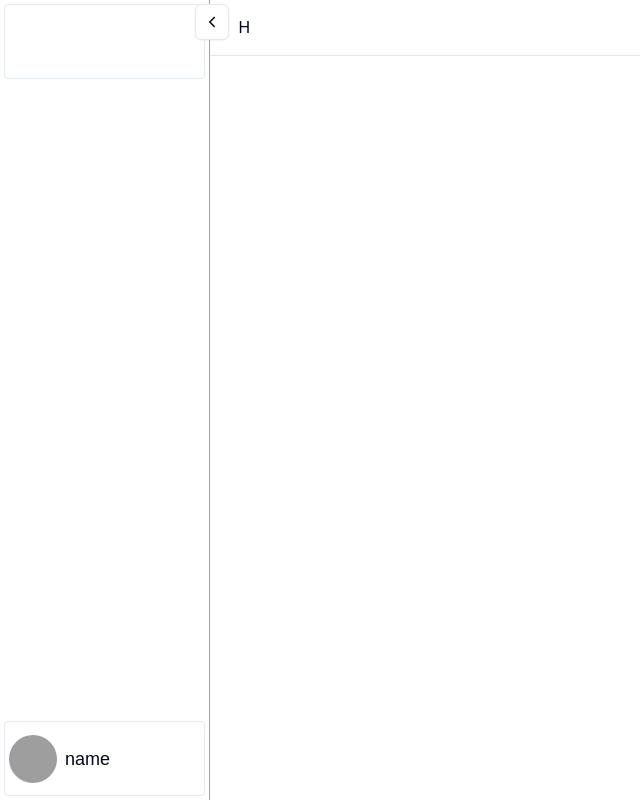
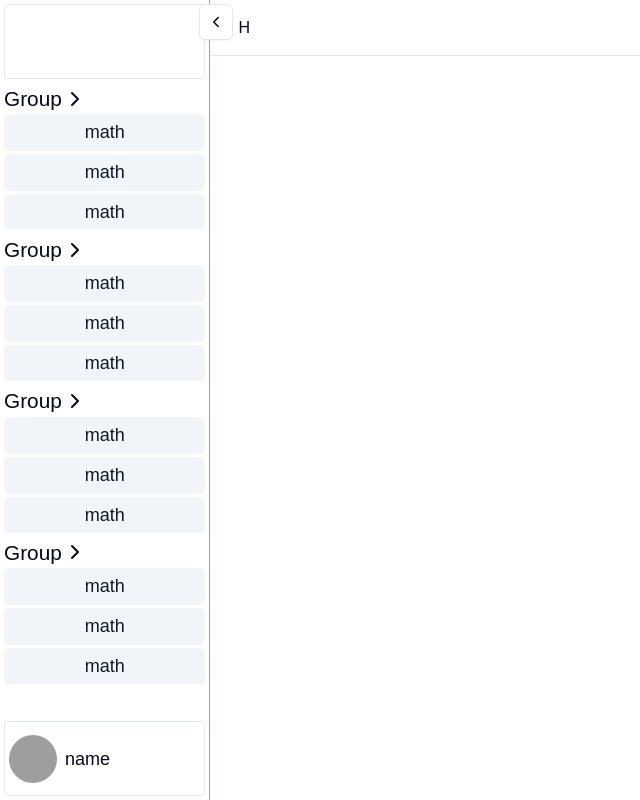
Before and after one commit to gaveone/sky, a Next.js app: page /Home/Student in a window 1280 px wide. Shown: the whole page, without its empty margins (0-640 px from the left). Built offline with nearby package versions, Linux system fonts and the light colour scheme; grey boxes are pictures that could not be loaded.

Commit message:
grouping

```diff
--- a/app/animation.css
+++ b/app/animation.css
@@ -23,7 +23,7 @@ body {
 
 
 .Defaultcyber {
-  left: 93%;
+  left: 95%;
   transition-property: left;
   transition-duration: 200ms;
   transition-timing-function: ease-in-out;
--- a/components/ View/sideBar.tsx
+++ b/components/ View/sideBar.tsx
@@ -11,6 +11,7 @@ import {
      DropdownMenuTrigger,
 } from "@/components/ui/dropdown-menu"
 import { Avatar, AvatarFallback, AvatarImage } from "@/components/ui/avatar"
+import { ChevronRight } from 'lucide-react';
 
 
 export default function SideBar() {
@@ -49,7 +50,12 @@ export default function SideBar() {
                <header className=' border rounded-sm' >
 
                </header>
-               <main>
+               <main className=' flex flex-col gap-1 items-center'>
+                    {/* Main content */}
+                    <SideBarGroup/>
+                    <SideBarGroup/>
+                    <SideBarGroup/>
+                    <SideBarGroup/>
 
                </main>
 
@@ -99,3 +105,30 @@ export default function SideBar() {
           </div>
      )
 }
+
+
+
+function SideBarGroup() {
+     const[open , setOpen] = useState(true);
+
+     return(
+          <div className=' w-full'>
+               <div onClick={()=>setOpen(pre =>!pre)} className=' flex flex-row gap-[0.1rem] items-center'>
+               <h1 className=' text-[1.3rem]' >Group</h1>
+               <ChevronRight className={`transition-all duration-300  ease-in-out ${open ? "rotate-0" : "rotate-90"} `}/>
+               </div>
+               <div
+                className={`transition-all duration-300  ease-in-out overflow-hidden   flex flex-col gap-1 ${open? " scale-y-100" : "scale-y-0 h-0"} origin-top `}
+
+               >
+
+                   <Button variant={"secondary"} className=' text-lg'> math</Button>
+                   <Button variant={"secondary"} className=' text-lg'> math</Button>
+                   <Button variant={"secondary"} className=' text-lg'> math</Button>
+
+               </div>
+
+          </div>
+     )
+
+}
--- a/package.json
+++ b/package.json
@@ -15,6 +15,7 @@
     "@radix-ui/react-slot": "^1.1.0",
     "class-variance-authority": "^0.7.0",
     "clsx": "^2.1.1",
+    "lucide-preact": "^0.454.0",
     "lucide-react": "^0.454.0",
     "next": "15.0.2",
     "react": "^18.3.1",
```
Also changed, not shown: 1 other file (tests, documents, lock files or other folders).
